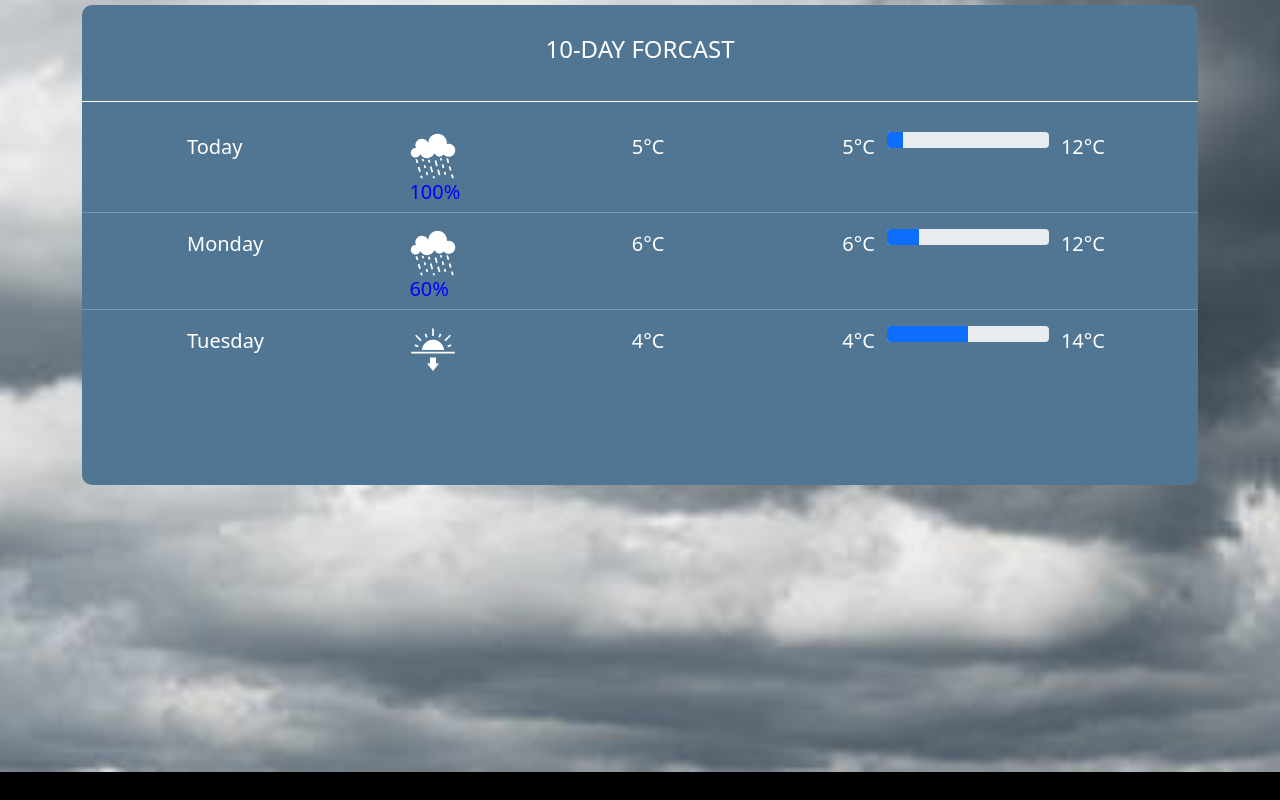
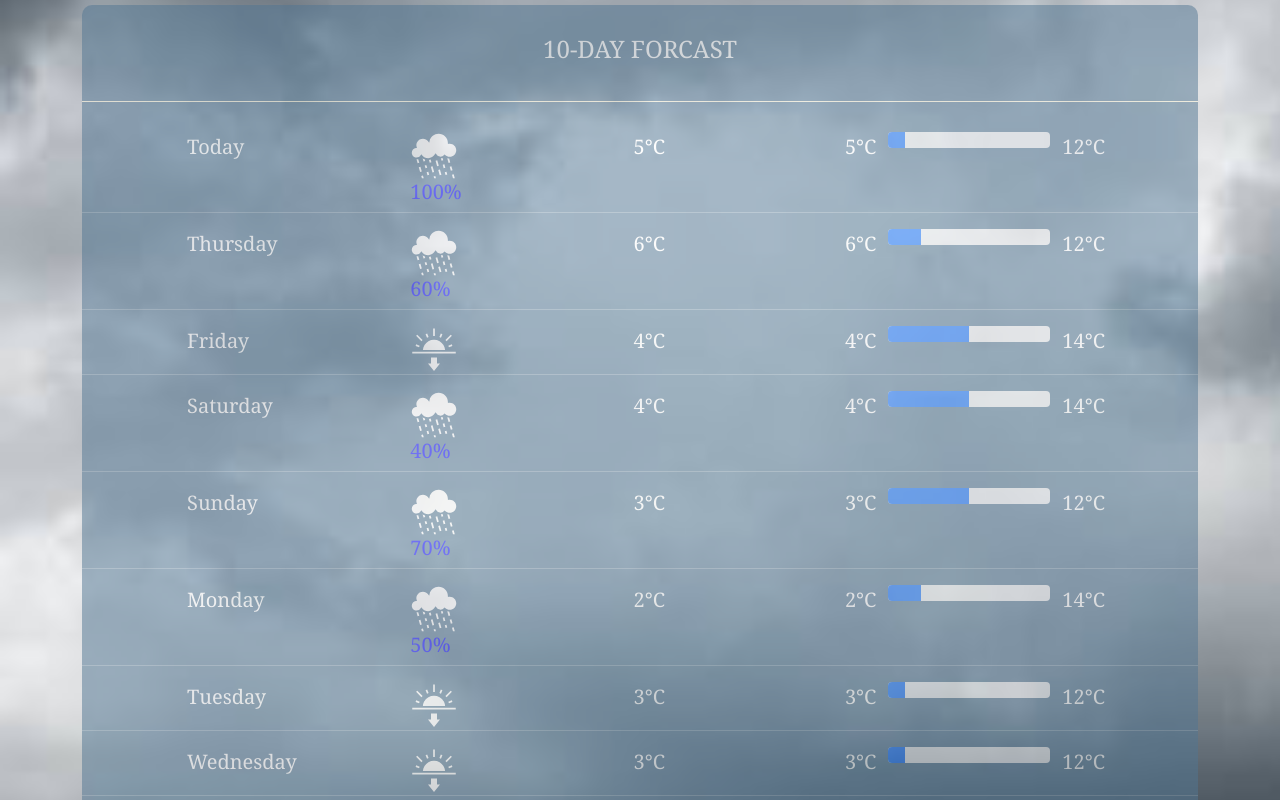
Before and after one commit to Hormese1236/weather-project, a React (Create React App) app: page / in a window 1280 px wide. Shown: the part 1840-2640 px from the top of the page. Before the commit the page ends 2612 px from the top, so only its background shows below. Built offline with nearby package versions, Linux system fonts and the light colour scheme.

Commit message:
completed my location

```diff
--- a/src/Components/Mylocation.js
+++ b/src/Components/Mylocation.js
@@ -149,14 +149,14 @@ class Mylocation extends Component {
               <h3>11°C</h3>
             </Col>
             <Col></Col>
-            <Col></Col>
-            <Col></Col>
+
+            {/* <Col></Col> */}
             <Col sm={1}>
               <h3>9°C</h3>
             </Col>
             <Col></Col>
-            <Col></Col>
-            <Col></Col>
+            {/* <Col></Col>
+            <Col></Col> */}
 
             <Col sm={1}>
               <h3>Sunset</h3>
@@ -197,7 +197,7 @@ class Mylocation extends Component {
                 <Row>
                   <ColoredLine color="white" />
                   <Col sm={1}></Col>
-                  <Col>Monday</Col>
+                  <Col>Thursday</Col>
                   <Col>
                     <GiRaining size="3pc"></GiRaining>
                     <h5>60%</h5>
@@ -213,7 +213,7 @@ class Mylocation extends Component {
                 </Row>
                 <Row>
                   <Col sm={1}></Col>
-                  <Col>Tuesday</Col>
+                  <Col>Friday</Col>
                   <Col>
                     {" "}
                     <GiSunset size="3pc"></GiSunset>
@@ -225,6 +225,84 @@ class Mylocation extends Component {
                   </Col>
                   14°C <Col sm={1}></Col>
                 </Row>
+                <Row>
+                  <ColoredLine color="white" />
+                  <Col sm={1}></Col>
+                  <Col>Saturday</Col>
+                  <Col>
+                    <GiRaining size="3pc"></GiRaining>
+                    <h5>40%</h5>
+                  </Col>
+                  <Col>4°C</Col>4°C
+                  <Col sm={2}>
+                    <ProgressBar now={percentage4} />
+                  </Col>
+                  14°C
+                  <Col sm={1}></Col>
+                  <ColoredLine color="white" />
+                </Row>
+
+                <Row>
+                  <Col sm={1}></Col>
+                  <Col>Sunday</Col>
+                  <Col>
+                    <GiRaining size="3pc"></GiRaining>
+                    <h5>70%</h5>
+                  </Col>
+                  <Col>3°C</Col>3°C
+                  <Col sm={2}>
+                    <ProgressBar now={percentage4} />
+                  </Col>
+                  12°C
+                  <Col sm={1}></Col>
+                  <ColoredLine color="white" />
+                </Row>
+                <Row>
+                  {" "}
+                  <Col sm={1}></Col>
+                  <Col>Monday</Col>
+                  <Col>
+                    <GiRaining size="3pc"></GiRaining>
+                    <h5>50%</h5>
+                  </Col>
+                  <Col>2°C</Col>2°C
+                  <Col sm={2}>
+                    <ProgressBar now={percentage3} />
+                  </Col>
+                  14°C
+                  <Col sm={1}></Col>
+                  <ColoredLine color="white" />
+                </Row>
+                <Row>
+                  {" "}
+                  <Col sm={1}></Col>
+                  <Col>Tuesday</Col>
+                  <Col>
+                    <GiSunset size="3pc"></GiSunset>
+                  </Col>
+                  <Col>3°C</Col>3°C
+                  <Col sm={2}>
+                    <ProgressBar now={percentage} />
+                  </Col>
+                  12°C
+                  <Col sm={1}></Col>
+                  <ColoredLine color="white" />
+                </Row>
+                <Row>
+                  {" "}
+                  <Col sm={1}></Col>
+                  <Col>Wednesday</Col>
+                  <Col>
+                    <GiSunset size="3pc"></GiSunset>
+                  </Col>
+                  <Col>3°C</Col>3°C
+                  <Col sm={2}>
+                    <ProgressBar now={percentage} />
+                  </Col>
+                  12°C
+                  <Col sm={1}></Col>
+                  <ColoredLine color="white" />
+                </Row>
               </Container>
             </div>
           </Fragment>
--- /dev/null
+++ b/src/Components/Mylocationsecondweatherscreen.js
@@ -0,0 +1,120 @@
+import React, { Fragment } from "react";
+import "../Styles/Mylocationsecondweatherscreen.css";
+import { Container } from "react-bootstrap";
+import Row from "react-bootstrap/Row";
+import Col from "react-bootstrap/Col";
+import { BsFillSunFill } from "react-icons/bs";
+import { ProgressBar, Button } from "react-bootstrap";
+import { GiSunset } from "react-icons/gi";
+import { WiSunrise } from "react-icons/wi";
+import { RiWindyFill } from "react-icons/ri";
+import { GiCompass } from "react-icons/gi";
+import { FaCloudRain } from "react-icons/fa";
+import { FaTemperatureHigh } from "react-icons/fa";
+import { WiHumidity } from "react-icons/wi";
+import { MdOutlineVisibility } from "react-icons/md";
+import gauge from "../Images/gauge.png";
+const Mylocationsecondweatherscreen = (props) => {
+  const ColoredLine = ({ color }) => (
+    <hr
+      style={{
+        color,
+        backgroundColor: color,
+        height: 1,
+      }}
+    />
+  );
+  return (
+    <div className="background">
+      <br></br>
+      <h1 className="second"> Pithoragarh</h1>
+      <br></br>
+      <h2 className="second">12°C &nbsp;| &nbsp;Cloudy</h2> <br></br>
+      <div className={props.classname}>
+        <div className="uvindex">
+          <BsFillSunFill size={"3pc"}></BsFillSunFill>&nbsp;UV Index
+          <br></br>
+          <h1 className="text">{props.num}</h1>
+          <h1 className="text2">{props.status}</h1>
+          <br></br> <ProgressBar now={props.percentage} />
+          <h2>
+            <br></br>
+            {props.statement}
+          </h2>
+        </div>
+
+        <div className="uvindex">
+          <GiSunset size={"4pc"}></GiSunset> &nbsp;Sunset{" "}
+          <h1 className="time">5:24 P:M</h1> <ColoredLine color="white" />
+          <WiSunrise size={"8pc"}></WiSunrise>
+          <h3>Sunrise 7:04 AM</h3>
+        </div>
+      </div>
+      <br></br>
+      <br></br>
+      <div className="second">
+        <div className="uvindex">
+          <RiWindyFill size={"3pc"}></RiWindyFill>&nbsp;wind
+          <br></br>
+          <GiCompass size={"20pc"}></GiCompass>
+        </div>
+
+        <div className="uvindex">
+          <FaCloudRain size={"4pc"}></FaCloudRain> &nbsp;Rainfall{" "}
+          <h1 className="time">
+            0 mm <h2>in 24 hour </h2>
+          </h1>{" "}
+          <br></br>
+          <h3>10 mm expected in next 24 hours</h3>
+        </div>
+      </div>
+      <br></br>
+      <br></br>
+      <div className="second">
+        <div className="uvindex">
+          <FaTemperatureHigh size={"3pc"}></FaTemperatureHigh>&nbsp;Feels Like
+          <br></br>
+          <br></br>
+          <Fragment>
+            {" "}
+            <h1 id="temp">12°</h1>
+          </Fragment>
+          <br></br>
+          <h2>Similar to the actual temperature</h2>
+        </div>
+
+        <div className="uvindex">
+          <WiHumidity size={"4pc"}></WiHumidity> &nbsp;Humidity <br></br>
+          <br></br>
+          <h1 className="time">78% </h1> <br></br>
+          <br></br>
+          <h3>The dew point is 8° right now</h3>
+        </div>
+      </div>
+      <br></br>
+      <br></br>
+      <div className="second">
+        <div className="uvindex">
+          <MdOutlineVisibility size={"3pc"}></MdOutlineVisibility>
+          &nbsp;Visiblity
+          <br></br>
+          <br></br>
+          <Fragment>
+            {" "}
+            <h1 id="temp">16 Km</h1>
+          </Fragment>
+          <br></br>
+          <h2>It's perfectly clear right now</h2>
+        </div>
+
+        <div className="uvindex">
+          <img src={gauge} height={"30px"} /> &nbsp;pressure <br></br>
+          <br></br>
+          <img classname="imagg" src={gauge} height={"250px"} />
+        </div>
+      </div>
+    </div>
+  );
+};
+
+export default Mylocationsecondweatherscreen;
--- a/src/Styles/Mylocation.css
+++ b/src/Styles/Mylocation.css
@@ -1,11 +1,12 @@
 #img {
   background-image: url("../Images/cloudedsky.jpg");
-  height: 200%;
+  height: 300%;
   background-repeat: no-repeat;
   background-size: cover;
   color: white;
   display: flex;
   justify-content: center;
+  font-family:Georgia, 'Times New Roman', Times, serif
 }
 #cel {
   font-size: 150px;
@@ -26,6 +27,7 @@
   display: flex;
   justify-content: center;
   padding: 10px;
+  opacity: .5;
 }
 
 
@@ -37,7 +39,7 @@
 } */
 .innerbox2{
   font-size: 20px;
-  height:30%;
+  height:45%;
   width: 100%;
 
 
@@ -45,6 +47,7 @@
   border-radius: 10px;
   /* display: flex;
   justify-content: center; */
+  opacity: .5;
 
 }
 .line{
@@ -63,9 +66,7 @@ justify-content: center;
   display: flex;
   justify-content: center;
 }
-.progressbar{
 
-}
 h5{
   color: blue;
 }
--- /dev/null
+++ b/src/Styles/Mylocationsecondweatherscreen.css
@@ -0,0 +1,48 @@
+.background{
+
+    background-image: url("../Images/cloudedsky.jpg");
+    height: 300%;
+    background-repeat: no-repeat;
+    background-size: cover;
+    color: white;
+    font-family:Georgia, 'Times New Roman', Times, serif
+
+
+  }
+
+  .second{
+      display: flex;
+      justify-content: center;
+  }
+  .uvindex{
+      height: 400px;
+      width: 400px;
+      border-radius: 1pc;
+      background-color: 517693;
+      /* background-color: transparent; */
+    opacity:.6;
+     padding: 1pc;
+     /* font-size: pc; */
+
+  }
+  .text{
+
+    font-size: 4pc;
+  }
+  .time{
+      font-size: 5pc;
+  }
+  .frst{
+    display: flex;
+     justify-content: space-around;
+
+  }
+  .second{
+    display: flex;
+    justify-content: space-around;
+  }
+  #temp{
+    font-size: 100px;
+   padding-left: 1pc;
+
+  }
--- a/src/index.js
+++ b/src/index.js
@@ -9,7 +9,7 @@ import reportWebVitals from "./reportWebVitals";
 import Mumbai from "./Components/Mumbai";
 import Mylocation from "./Components/Mylocation";
 import "bootstrap/dist/css/bootstrap.min.css";
-
+import Mylocationsecondweatherscreen from "./Components/Mylocationsecondweatherscreen";
 
 ReactDOM.render(
   <React.StrictMode>
@@ -20,8 +20,16 @@ ReactDOM.render(
 
     {/* <City2 /> */}
     <Banglore />
-     <Mumbai />
+    <Mumbai />
     <Mylocation />
+    <Mylocationsecondweatherscreen
+      classname="frst"
+      num={1}
+      status="low"
+      percentage="30"
+      statement="Low for the rest of the day"
+
+    />
 
   </React.StrictMode>,
   document.getElementById("root")
```
Also changed, not shown: src/Images/gauge.png (added), src/Images/pressure.jfif (added).
